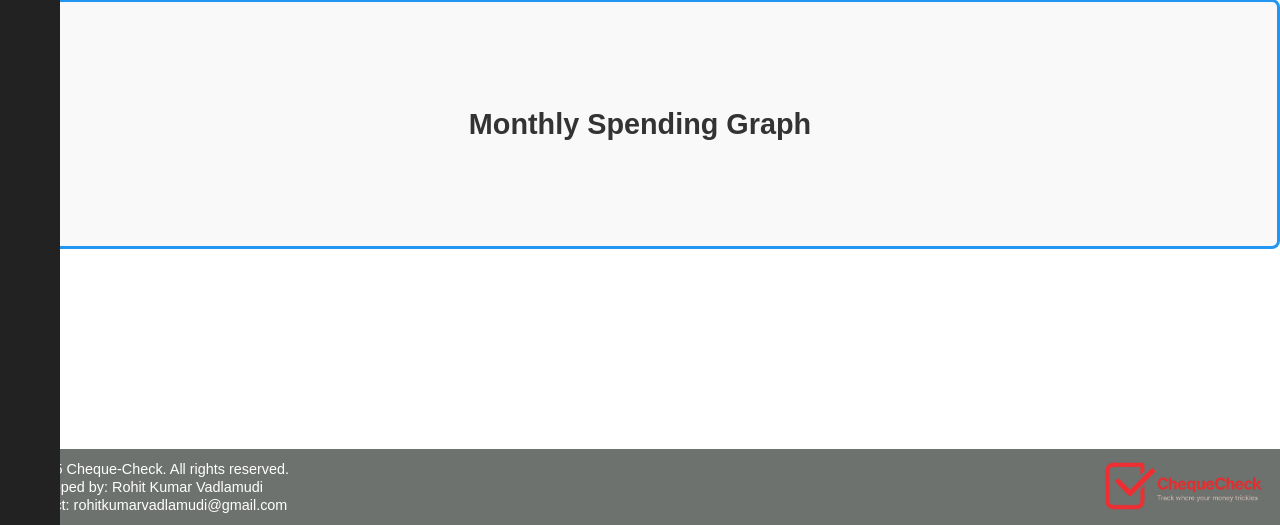
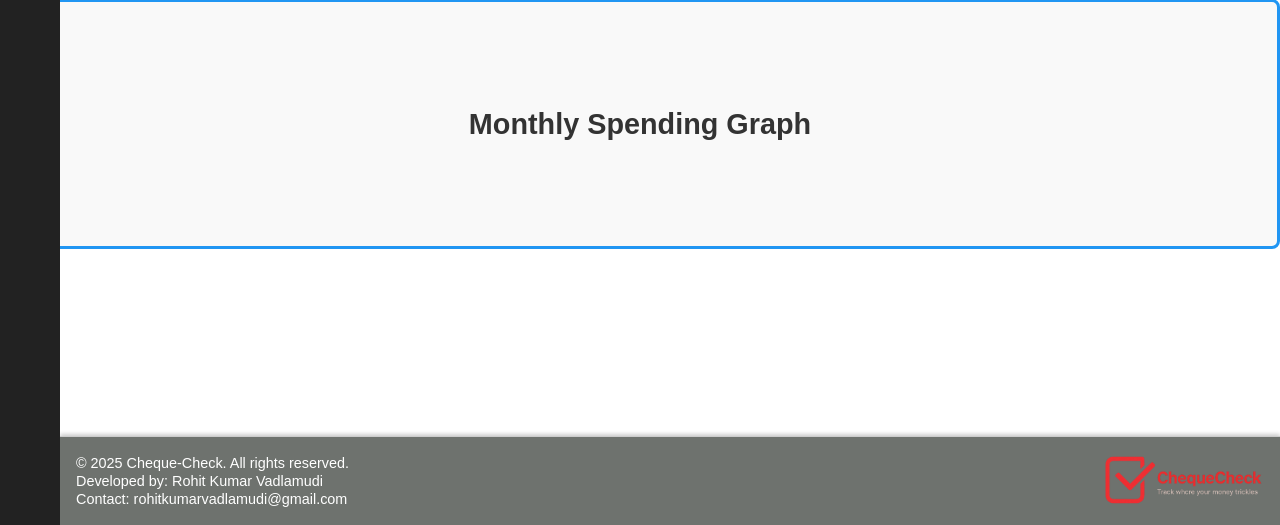
Before and after one commit to RohitKumarVadlamudi/Expense_tracker, a Flask app: page / in a window 1280 px wide. Shown: the part 275-800 px from the top of the page. Run offline with Flask 3, Linux system fonts and the light colour scheme.

Commit message:
Update styles.css

```diff
--- a/static/styles.css
+++ b/static/styles.css
@@ -86,6 +86,11 @@ header {
   margin-left: 200px; /* push main right with sidebar */
 }
 
+.sidebar:hover ~ footer {
+  margin-left: 200px;
+}
+
+
 
 .sidebar_item i {
   width: 30px;
@@ -127,15 +132,21 @@ main {
 
 /* Footer */
 footer {
+  margin-left: 60px; /* Matches collapsed sidebar */
+  padding: 1rem;
   background-color: #6e726e;
   color: white;
-  padding: 10px 1rem;
+  box-shadow: 0 -2px 4px rgba(0, 0, 0, 0.2);
+  text-align: left;
   font-size: 0.9em;
+  border-top: 1px solid #ccc;
+
   display: flex;
   justify-content: space-between;
   align-items: center;
-  flex-wrap: wrap;
+  flex-wrap: wrap; /* ensures responsiveness on small screens */
 }
+
 
 .footer_logo img {
   height: 50px;
```
